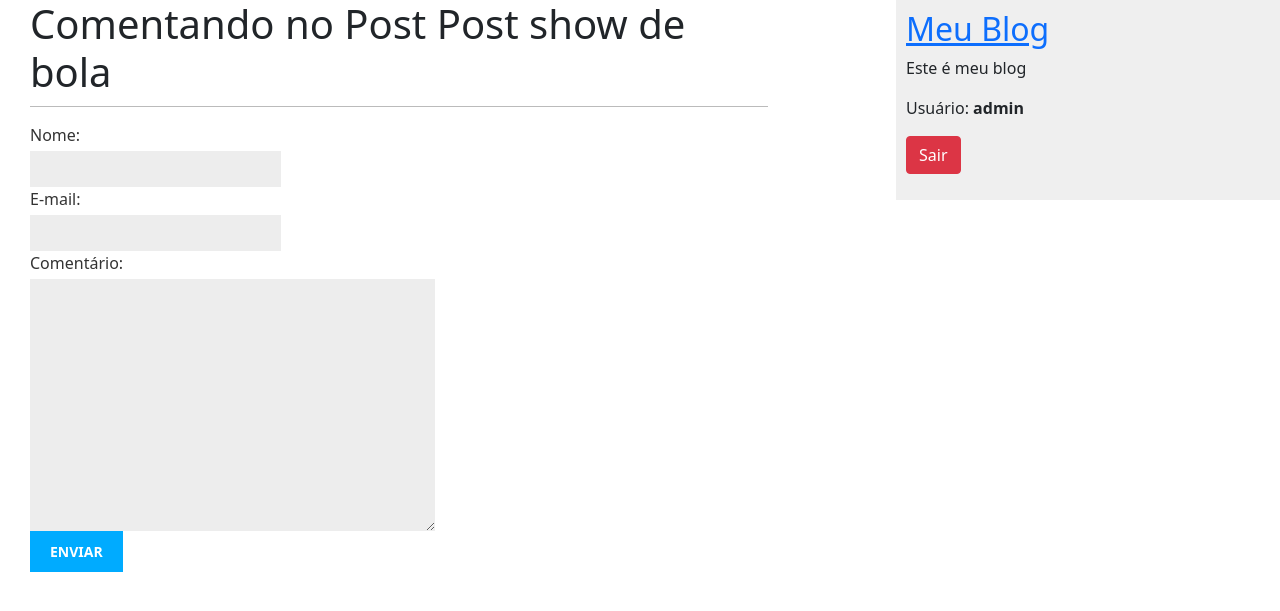
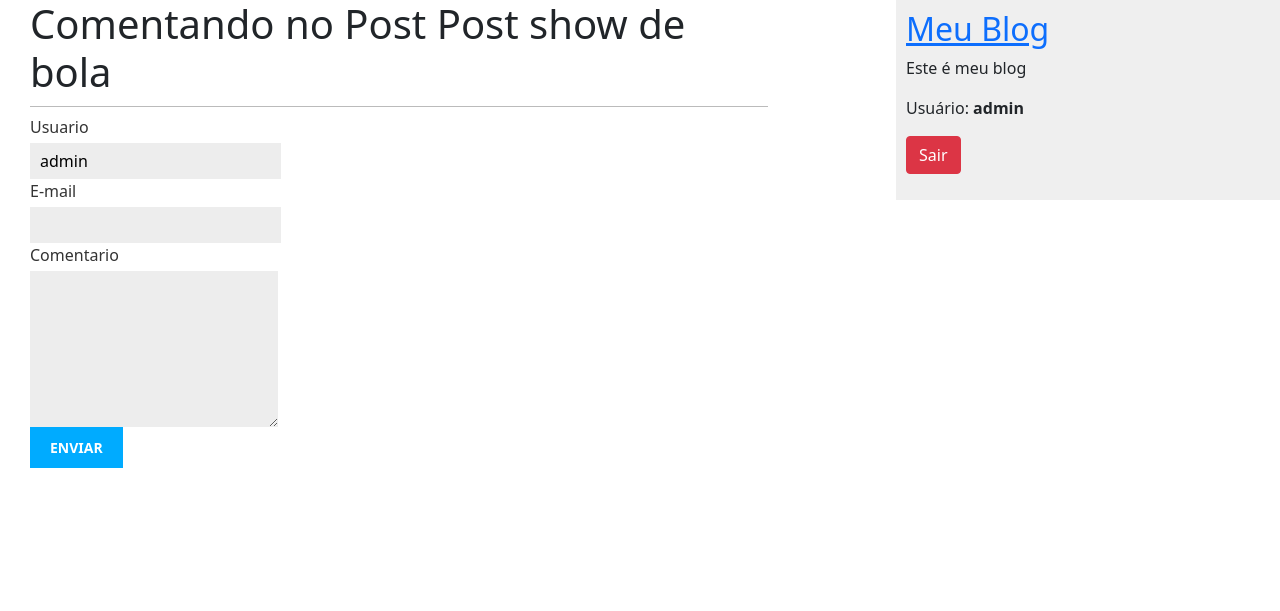
Before and after one commit to castelogui/meu-blog, a Django app: page /comentar/2 in a window 1280 px wide. Shown: the top 611 px of the page. Run offline with Django 3.2, Linux system fonts and the light colour scheme; a user stored in the database is signed in; data comes from the database, SQL or seed files in the repository.

Commit message:
add authentication and modify form comment

```diff
--- a/meublog/templates/meublog/post/comentarios.html
+++ b/meublog/templates/meublog/post/comentarios.html
@@ -3,10 +3,32 @@
 {% block titulo %} Comentando {{ post.titulo }} {% endblock %}
 
 {% block conteudo %}
+{% if user.is_authenticated %}
     <h1>Comentando no Post {{ post.titulo }} </h1>
     <form action="" method="post">
         {% csrf_token %}
-        {{ form.as_p }}
-        <input type="submit" value="Enviar">
+        <div class="form-group">
+            <label for="usuario">Usuario</label>
+            <input type="text" id="usuario" name="nome" value="{{ user.username }}" readonly/>
+        </div>
+        <div class="form-group">
+            <label for="email">E-mail</label>
+            <input type="text" id="email" name="email" value="{{ user.email }}" readonly/>
+        </div>
+        <div class="form-group">
+            <label for="comentario">Comentario</label>
+            <textarea id="comentario" name="comentario" rows="6" cols="23"></textarea>
+        </div>
+
+        <div class="form-group">
+            <input type="submit" value="Enviar">
+        </div>
     </form>
+{% else %}
+    <h3 class="alert">Página disponível apenas para usuários autenticados</h3>
+    <h4 class="warning">Faça login ou cadastre-se</h4>
+    <p><a href="{% url 'meublog:loginuser' %}" class="btn btn-primary">Logar</a> </p>
+    <p><a href="{% url 'meublog:cadastrouser' %}" class="btn btn-primary">Cadastrar</a> </p>
+    <p><a href="{% url 'meublog:listar_posts' %}" class="btn btn-primary">Página Inicial</a> </p>
+{% endif %}
 {% endblock %}
```
